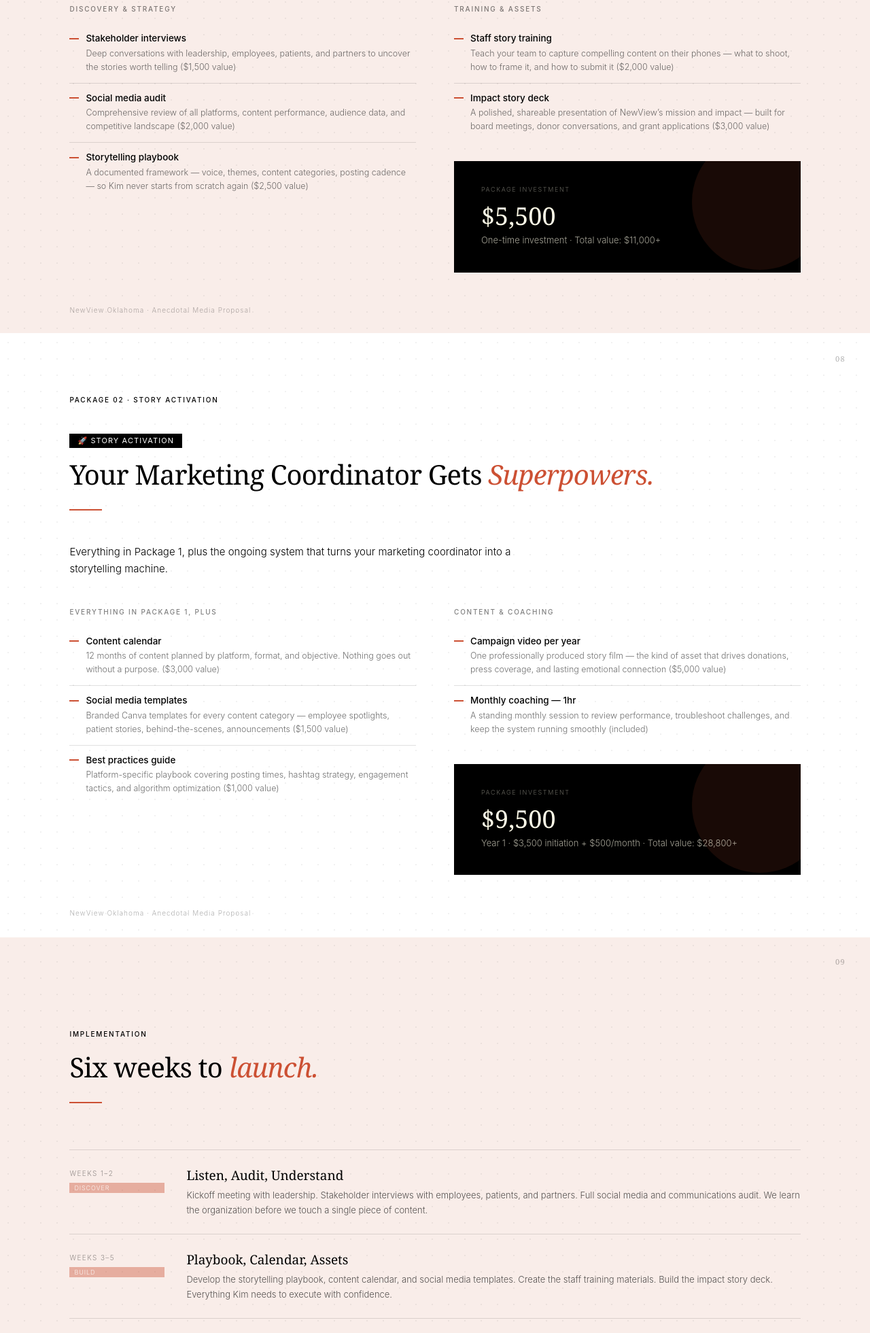
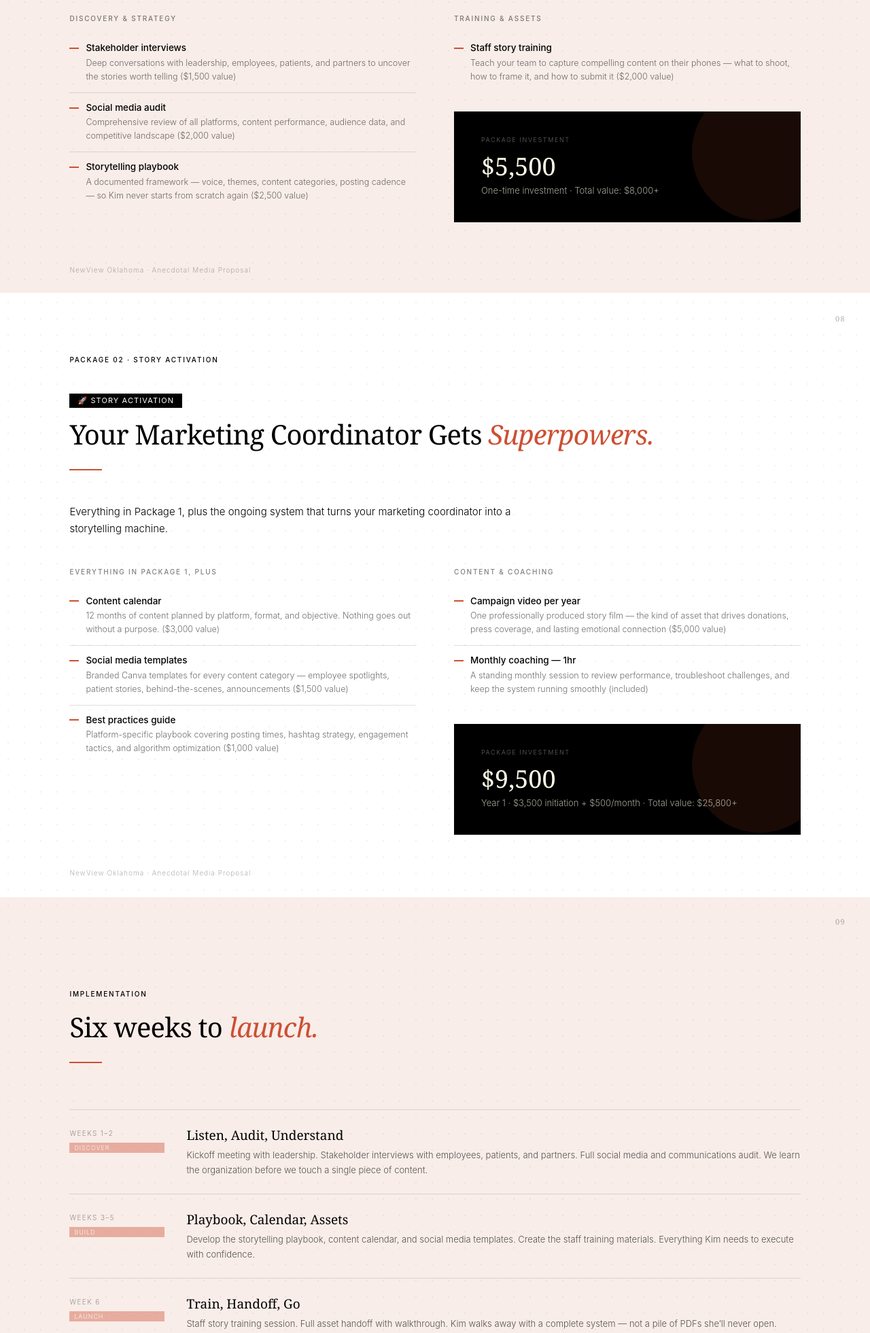
Before and after one commit to anecdotal-media/newview-proposal, a plain HTML site: page index.html in a window 1280 px wide. Shown: the part 5337-7298 px from the top of the page at 68% size. Drawn offline with Linux system fonts and the light colour scheme.

Commit message:
fix: remove Impact Story Deck from proposals
Remove from Package 1 deliverables, timeline, and investment summary.
Adjust total values: $8,000+ (Package 1), $25,800+ (Package 2).

Co-Authored-By: Claude Opus 4.6 (1M context) <noreply@anthropic.com>

```diff
--- a/index.html
+++ b/index.html
@@ -355,12 +355,11 @@ body { font-family:var(--sans); font-weight:300; background:var(--warm-white); c
       <div class="eyebrow" style="margin-bottom:16px;">Training &amp; Assets</div>
       <ul class="deliverable-list">
         <li><div class="d-title">Staff story training</div><div class="d-body">Teach your team to capture compelling content on their phones &#8212; what to shoot, how to frame it, and how to submit it ($2,000 value)</div></li>
-        <li><div class="d-title">Impact story deck</div><div class="d-body">A polished, shareable presentation of NewView&#8217;s mission and impact &#8212; built for board meetings, donor conversations, and grant applications ($3,000 value)</div></li>
       </ul>
       <div class="feature-block" style="margin-top:28px;">
         <div class="feature-label">Package Investment</div>
         <div class="feature-title" style="font-size:36px;margin-bottom:4px;">$5,500</div>
-        <div class="feature-body">One-time investment &middot; Total value: $11,000+</div>
+        <div class="feature-body">One-time investment &middot; Total value: $8,000+</div>
       </div>
     </div>
   </div>
@@ -396,7 +395,7 @@ body { font-family:var(--sans); font-weight:300; background:var(--warm-white); c
       <div class="feature-block" style="margin-top:28px;">
         <div class="feature-label">Package Investment</div>
         <div class="feature-title" style="font-size:36px;margin-bottom:4px;">$9,500</div>
-        <div class="feature-body">Year 1 &middot; $3,500 initiation + $500/month &middot; Total value: $28,800+</div>
+        <div class="feature-body">Year 1 &middot; $3,500 initiation + $500/month &middot; Total value: $25,800+</div>
       </div>
     </div>
   </div>
@@ -422,7 +421,7 @@ body { font-family:var(--sans); font-weight:300; background:var(--warm-white); c
       <div class="phase-label">Weeks 3&#8211;5<br><span style="margin-top:8px;display:block;background:var(--sage);color:#fff;font-size:9px;padding:2px 7px;letter-spacing:0.1em;">BUILD</span></div>
       <div>
         <div class="phase-title">Playbook, Calendar, Assets</div>
-        <div class="phase-body">Develop the storytelling playbook, content calendar, and social media templates. Create the staff training materials. Build the impact story deck. Everything Kim needs to execute with confidence.</div>
+        <div class="phase-body">Develop the storytelling playbook, content calendar, and social media templates. Create the staff training materials. Everything Kim needs to execute with confidence.</div>
       </div>
     </div>
     <div class="phase-item" data-reveal data-delay="4">
@@ -456,9 +455,9 @@ body { font-family:var(--sans); font-weight:300; background:var(--warm-white); c
         <li>Social media audit</li>
         <li>Storytelling playbook</li>
         <li>Staff story training</li>
-        <li>Impact story deck</li>
+
       </ul>
-      <div class="price-note">Build the foundation. Total value: $11,000+</div>
+      <div class="price-note">Build the foundation. Total value: $8,000+</div>
     </div>
     <div class="price-card price-card--featured">
       <div class="price-badge" style="background:var(--sage-light);color:var(--ink);">&#128640; Story Activation</div>
@@ -474,7 +473,7 @@ body { font-family:var(--sans); font-weight:300; background:var(--warm-white); c
         <li>Campaign video (1 per year)</li>
         <li>Monthly coaching sessions</li>
       </ul>
-      <div class="price-note" style="color:rgba(255,252,232,0.9);">The full system. Total value: $28,800+</div>
+      <div class="price-note" style="color:rgba(255,252,232,0.9);">The full system. Total value: $25,800+</div>
     </div>
   </div>
   <div class="body body-wide" data-reveal data-delay="4" style="margin-top:32px;">One funded grant pays for Package 1. One $10,000 gift justifies the entire first year of Package 2.</div>
```
